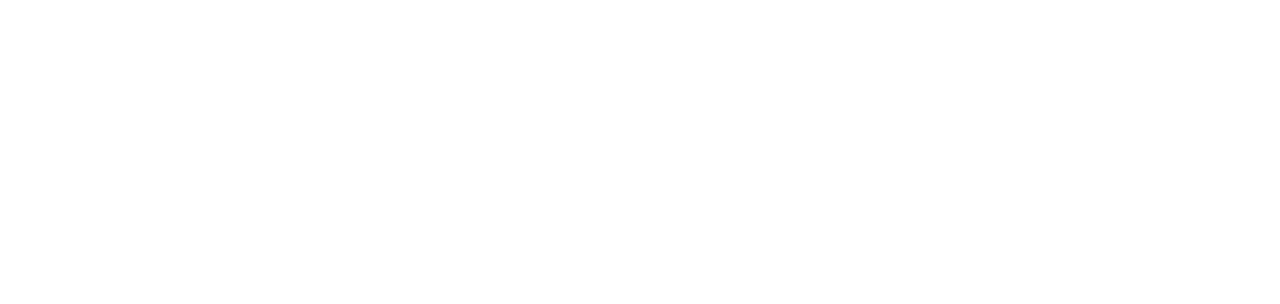
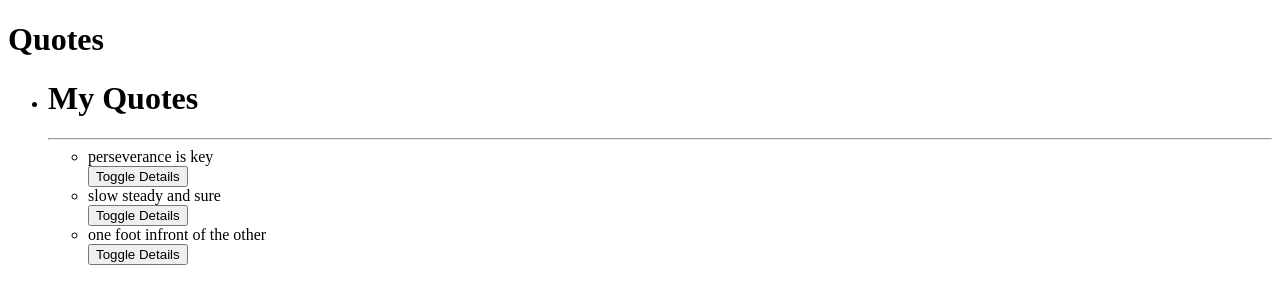
Before and after one commit to kamotho-njiru/Quotes, an Angular app: page / in a window 1280 px wide. Shown: the top 304 px of the page. Built offline with nearby package versions, Linux system fonts and the light colour scheme.

Commit message:
add splice function to delete quotes

```diff
--- a/src/app/quotes-details/quotes-details.component.html
+++ b/src/app/quotes-details/quotes-details.component.html
@@ -1,2 +1,2 @@
 <p>{{quote.description}}</p>
-<button (click)='quoteComplete(true)'></button>
+<button (click)='quoteComplete(true)'>delete</button>
--- a/src/app/quotes/quotes.component.html
+++ b/src/app/quotes/quotes.component.html
@@ -1,10 +1,10 @@
-h1> My Quotes</h1>
+<h1> My Quotes</h1>
 <hr>
 <ul>
     <div *ngFor='let quote of quotes;let i = index'>
-        <li>{{quote.name}</li>
+        <li>{{quote.name}}</li>
         <button (click)='toggleDetails(i)'>Toggle Details</button>
-        <app-quotes-details *ngIf='quote.showDescription' [quote]='quote' (is complete)='completeQuote($event,i)'>
+        <app-quotes-details *ngIf='quote.showDescription' [quote]='quote' (iscomplete)='completeQuote($event,i)'>
         </app-quotes-details>
     </div>
 </ul>
--- a/src/app/quotes/quotes.component.ts
+++ b/src/app/quotes/quotes.component.ts
@@ -15,6 +15,12 @@ export class QuotesComponent implements OnInit {
   toggleDetails(index){
     this.quotes[index].showDescription = !this.quotes[index].showDescription;
   }
+
+  completeQuote(iscomplete, index){
+    if (iscomplete) {
+      this.quotes.splice(index,1)
+    }
+  }
   constructor() { }
 
   ngOnInit(): void {
```
